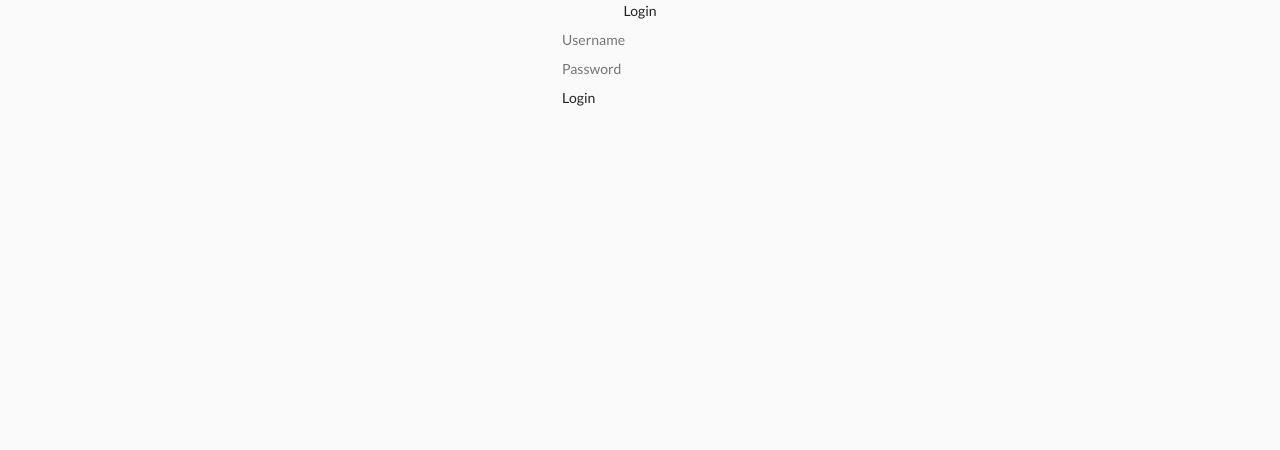
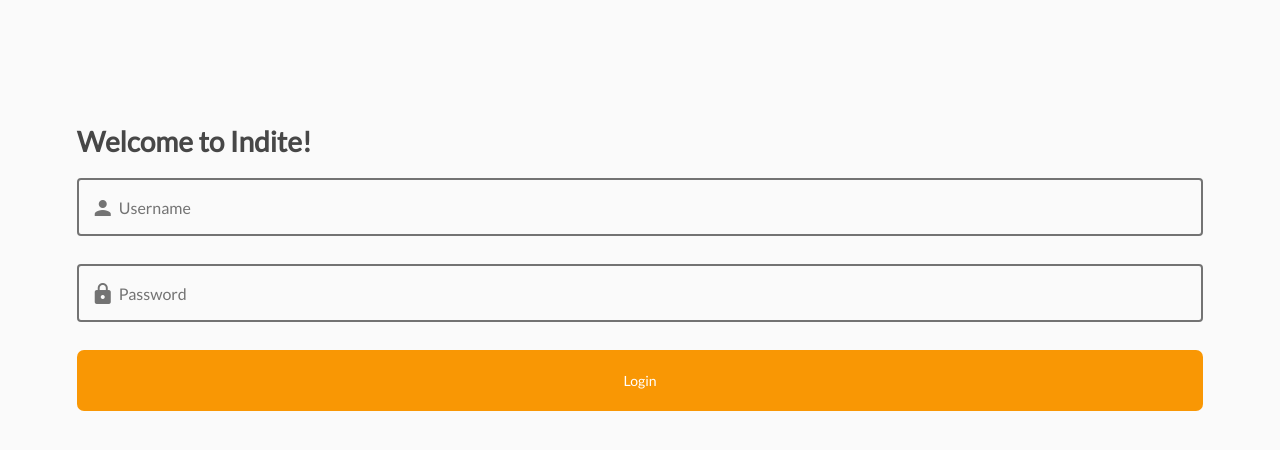
Before and after one commit to dkletz-hackathon/vacathon-sumbi, a Vue app: page /login in a window 1280 px wide. Shown: the top 450 px of the page. Built offline with nearby package versions, Linux system fonts and the light colour scheme.

Commit message:
Redesign Login

```diff
--- a/src/components/@Login/LoginBox.vue
+++ b/src/components/@Login/LoginBox.vue
@@ -5,6 +5,10 @@
     </div>
     <div class="form-input">
       <input required v-model="username" type="text" class="round" id="username" name="username" placeholder="Username">
+      <v-text-field
+        label="Username"
+        prepend-icon="person"
+      ></v-text-field>
     </div>
     <div class="form-input">
       <input required v-model="password" type="password" class="round" id="password" name="password" placeholder="Password">
--- a/src/components/utils/Button.vue
+++ b/src/components/utils/Button.vue
@@ -1,7 +1,7 @@
 <template>
-  <router-link :to="link">
-    <button>{{ title }}</button>
-  </router-link>
+  <!-- <router-link :to="link"> -->
+  <button>{{ title }}</button>
+  <!-- </router-link> -->
 </template>
 
 <script>
--- a/src/views/Login.vue
+++ b/src/views/Login.vue
@@ -1,34 +1,99 @@
 <template>
-  <div class="login">
-    <div class="expandable"></div>
-    <component :is='comp'/>
-    <div class="expandable"></div>
+  <div class="login main_content justify">
+    <h1 class="main_title">Welcome to Indite!</h1>
+    <v-form
+      ref="form"
+      v-model="valid"
+      lazy-validation
+    >
+      <v-text-field
+        label="Username"
+        outline
+        required
+        class="login_input"
+        :rules="usernameRules"
+        v-model="username"
+        prepend-inner-icon="person"
+      ></v-text-field>
+      <v-text-field
+        label="Password"
+        outline
+        required
+        class="login_input"
+        :rules="passwordRules"
+        v-model="password"
+        type="password"
+        prepend-inner-icon="lock"
+      ></v-text-field>
+    </v-form>
+    <button
+      @click="login"
+    >
+      Login
+    </button>
   </div>
 </template>
 
 <script>
-import LoginBox from "@/components/@Login/LoginBox.vue";
-
 export default {
   name: 'Login',
-  components: {
-    LoginBox
-  },
   data () {
     return {
-      comp: 'LoginBox'
+      comp: 'LoginBox',
+      username: '',
+      password: '',
+      valid: true,
+      usernameRules: [
+        v => !!v || 'Name is required'
+      ],
+      passwordRules: [
+        v => !!v || 'Password is required'
+      ],
     }
+  },
+  methods: {
+    login () {
+      if (this.validate()) {
+        let username = this.username;
+        let password = this.password;
+
+        this.$store.dispatch("auth/login", { username, password }, { root: true })
+          .then(() => {
+            console.log("Login success");
+            this.$router.push("/");
+          })
+          .catch(err => console.log(err));
+      }
+    },
+    validate () {
+      if (this.$refs.form.validate()) {
+        this.snackbar = true
+        return true
+      }
+      return false
+    },
   }
 }
 </script>
 
-<style>
+<style lang="scss" scoped>
 .login {
-  display: flex;
-  flex-direction: column;
-  align-items: center;
-}
-.expandable {
-  flex-basis: 1;
+  height: 100vh;
+  padding-top: 15vh;
+  .login_input {
+    margin: 0;
+  }
+  button {
+    color: white;
+    background-color: #F99704;
+    width: 100%;
+    padding: 2.5vh 4vh;
+    border-radius: 0.5rem;
+    transition-duration: 0.2s;
+
+    &:active {
+      background-color: rgb(207, 124, 0);
+    }
+  }
 }
 </style>
```
